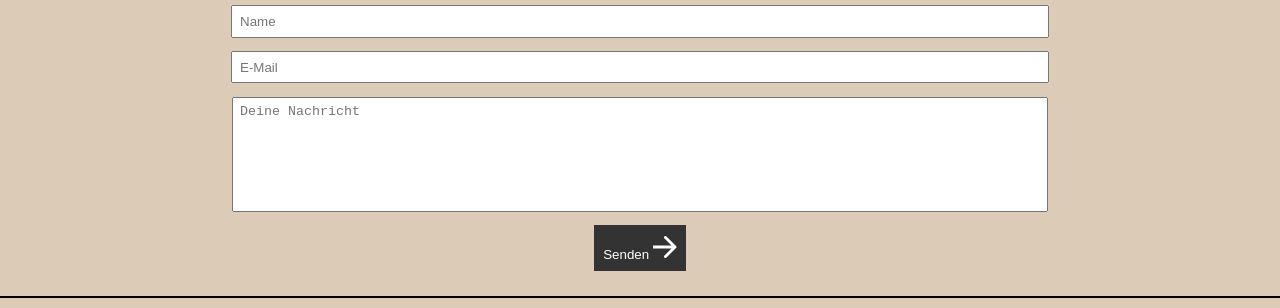
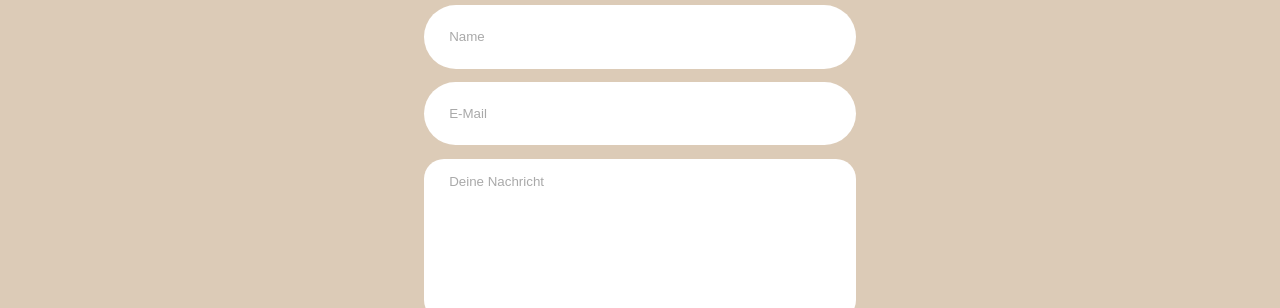
Before and after one commit to Herox4/Klaudia-Website, a plain HTML site: page contact.html in a window 1280 px wide. Shown: the part 257-565 px from the top of the page. Drawn offline with Linux system fonts and the light colour scheme; a web font is replaced by a local one.

Commit message:
Update styles.css

```diff
--- a/styles.css
+++ b/styles.css
@@ -80,30 +80,6 @@ form {
     display: flex;
     flex-direction: column;
     align-items: center; /* Zentrieren der Formularelemente */
-}
-
-form label {
-    margin: 0.5em 0 0.2em;
-}
-
-form input, form textarea {
-    padding: 0.5em;
-    margin-bottom: 1em;
-    width: 100%; /* Volle Breite der Eingabefelder */
-    max-width: 800px; /* Breitere Eingabefelder auf 800 Pixel */
-    resize: none; /* Größenänderung verhindern */
-}
-
-form textarea {
-    height: 100px; /* Kleineres Nachrichtenfeld */
-}
-
-form button {
-    padding: 0.7em;
-    background-color: #333; /* Dunkleres Grau */
-    color: white;
-    border: none;
-    cursor: pointer;
 }
 
 hr {
@@ -309,6 +285,52 @@ hr {
 }
 
 /* Stile für die Kontaktseite */
+
+.contact-inputs {
+    padding: 0.5em;
+    padding-left: 25px;
+    margin-bottom: 1em;
+    width: 400px;
+    height: 50px;
+    border: none;
+    outline: none;
+    font-weight: 500;
+    color: #666;
+    border-radius: 40px;
+}
+
+.contact textarea{
+    font-family: Arial, sans-serif;
+    height: 140px;
+    padding-top: 15px;
+    border-radius: 20px;
+}
+
+.contact-inputs:focus{
+    border: 2px solid #ff994f;
+}
+
+.contact-inputs::placeholder{
+    color:#a9a9a9;
+}
+
+.contact button{
+    display: flex;
+    align-items: center;
+    padding: 15px 30px;
+    font-size: 16px;
+    color: #fff;
+    gap: 10px;
+    border: none;
+    border-radius: 40px;
+    background: linear-gradient(270deg,#f5ac77,#ffb444);
+    cursor: pointer;
+}
+
+.contact button img{
+    height: 15px;
+}
+
 .contact-icon {
     width: 24px; /* Kleinere Breite für das Telefon-Icon */
     height: 24px; /* Kleinere Höhe für das Telefon-Icon */
@@ -350,7 +372,7 @@ hr.invisible-divider {
 }
 
 /* Responsive Design */
-@media (max-width: 768px) {
+@media (max-width: 800px) {
     .image-gallery {
         flex-direction: column; /* Bilder untereinander auf mobilen Geräten */
         align-items: center;
@@ -367,4 +389,8 @@ hr.invisible-divider {
     .slides {
         height: 100%; /* Bilder passen sich der Höhe des Containers an */
     }
+
+    .contact-inputs{
+        width: 80vw;
+    }
 }
```
